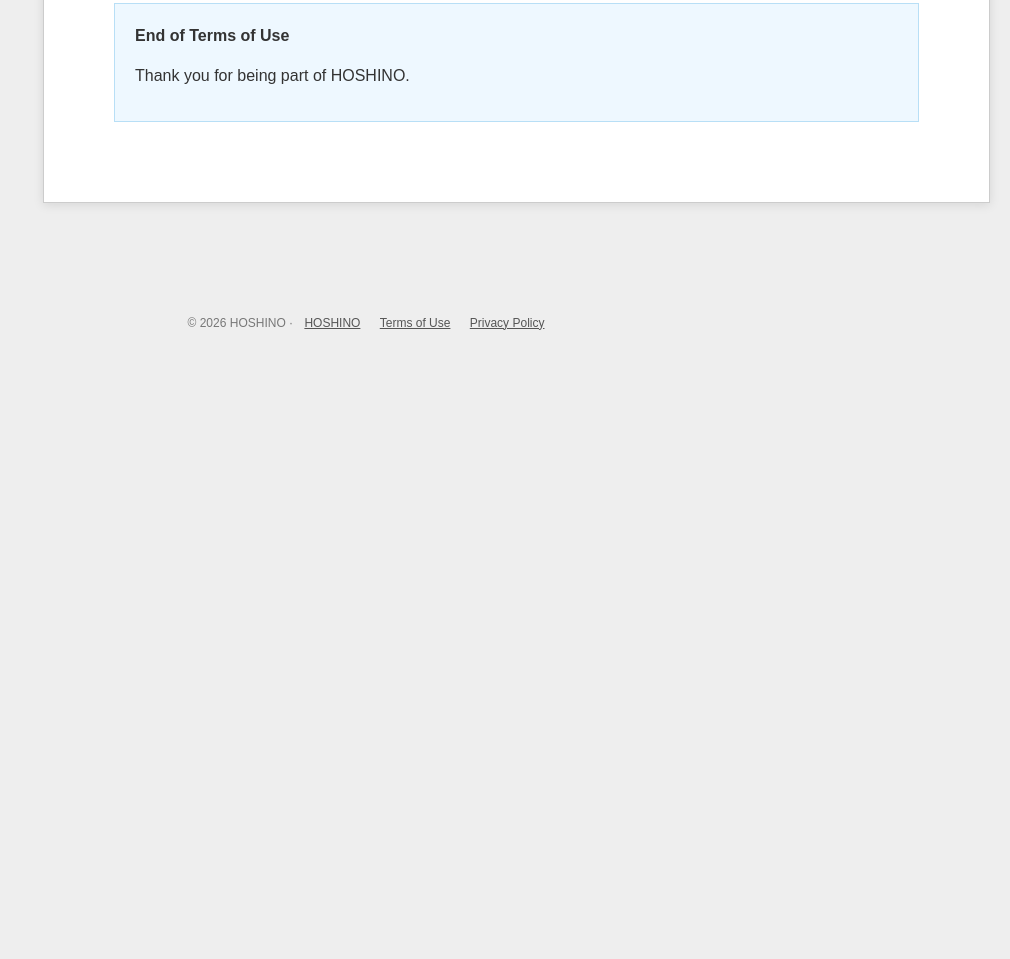
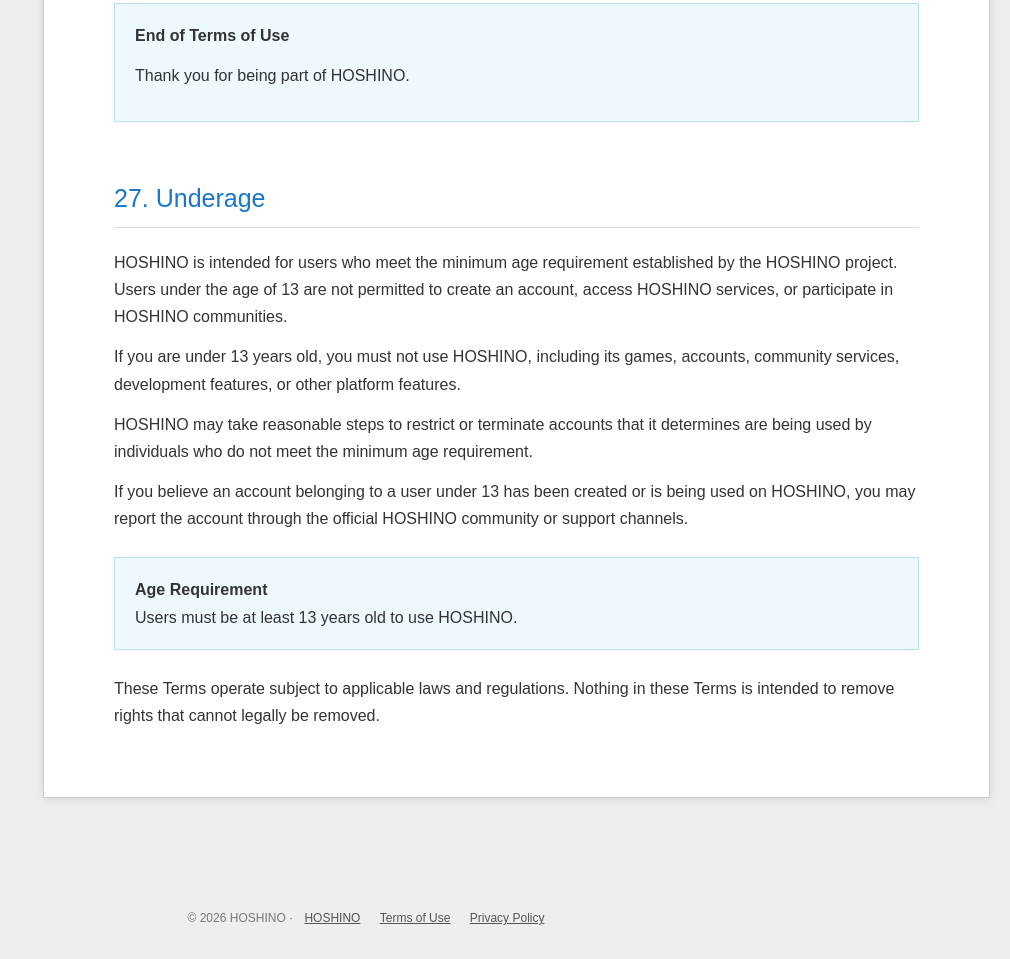
Before and after one commit to hoshinorevival/hoshinorevival.github.io, a plain HTML site: page terms.html in a window 1280 px wide. Shown: the part 6162-7121 px from the top of the page, without its empty margins (270-1280 px from the left). Before the commit the page ends 6525 px from the top, so only its background shows below. Drawn offline with Linux system fonts and the light colour scheme.

Commit message:
Add underage policy section to terms.html

```diff
--- a/terms.html
+++ b/terms.html
@@ -573,6 +573,44 @@
 </p>
 </div>
 
+<h2 id="underage">27. Underage</h2>
+
+<p>
+    HOSHINO is intended for users who meet the minimum age requirement
+    established by the HOSHINO project. Users under the age of 13 are not
+    permitted to create an account, access HOSHINO services, or participate
+    in HOSHINO communities.
+</p>
+
+<p>
+    If you are under 13 years old, you must not use HOSHINO, including its
+    games, accounts, community services, development features, or other
+    platform features.
+</p>
+
+<p>
+    HOSHINO may take reasonable steps to restrict or terminate accounts that
+    it determines are being used by individuals who do not meet the minimum
+    age requirement.
+</p>
+
+<p>
+    If you believe an account belonging to a user under 13 has been created
+    or is being used on HOSHINO, you may report the account through the
+    official HOSHINO community or support channels.
+</p>
+
+<div class="notice">
+    <strong>Age Requirement</strong><br>
+    Users must be at least 13 years old to use HOSHINO.
+</div>
+
+<p>
+These Terms operate subject to applicable laws and regulations.
+Nothing in these Terms is intended to remove rights that
+cannot legally be removed.
+</p>
+
 </main>
 </div>
 
```
